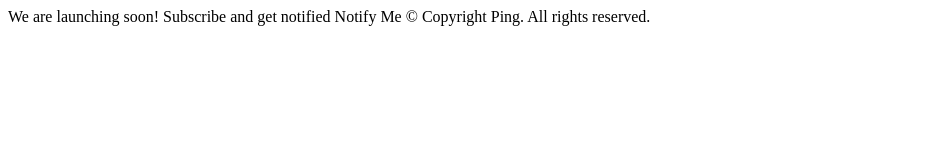
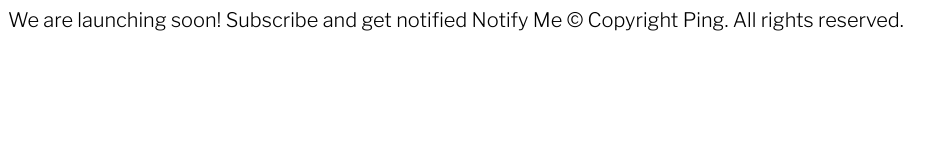
Before and after one commit to lmpko/frontendmentor-ping-coming-soon-page-master, a React app: page / in a window 1280 px wide. Shown: the whole page, without its empty margins (0-952 px from the left). Built offline with nearby package versions, Linux system fonts and the light colour scheme.

Commit message:
fonts added and ccs color variables added

```diff
--- a/app.css
+++ b/app.css
@@ -0,0 +1,14 @@
+:root{
+    --primary-color: hsl(223, 87%, 63%);
+
+    --secondary-color: hsl(223, 100%, 88%);
+    --tertiary-color: hsl(354, 100%, 66%);
+
+    --fouthary-color: hsl(0, 0%, 59%);
+    --fifthary-color: hsl(209, 33%, 12%);
+}
+
+body{
+    font-size: 1.25rem;
+    font-family: 'Libre Franklin', sans-serif;
+}
--- a/index.html
+++ b/index.html
@@ -9,7 +9,13 @@
   <title>Frontend Mentor | Ping coming soon page</title>
 
   <link rel="stylesheet" href="app.css">
+
+  <link rel="preconnect" href="https://fonts.googleapis.com">
+  <link rel="preconnect" href="https://fonts.gstatic.com" crossorigin>
+  <link href="https://fonts.googleapis.com/css2?family=Libre+Franklin:wght@300;600;700&display=swap" rel="stylesheet">
+
   <script type="module" src="app.js"></script>
+
 </head>
 <body>
 
```
